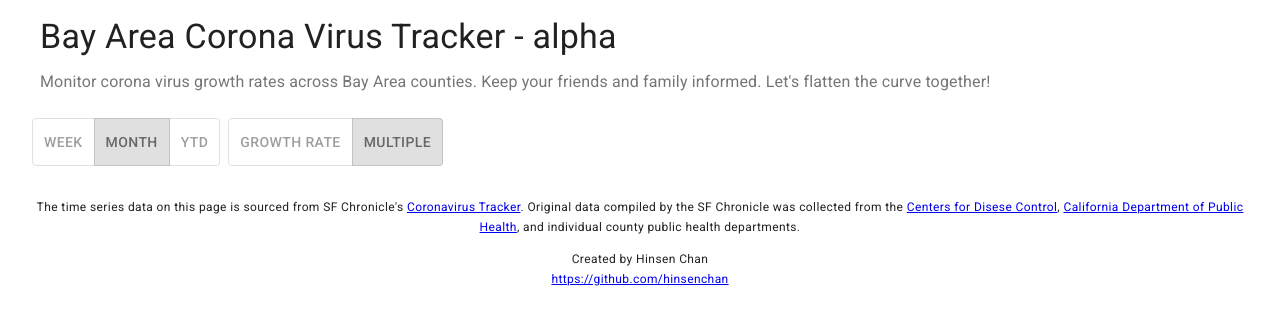
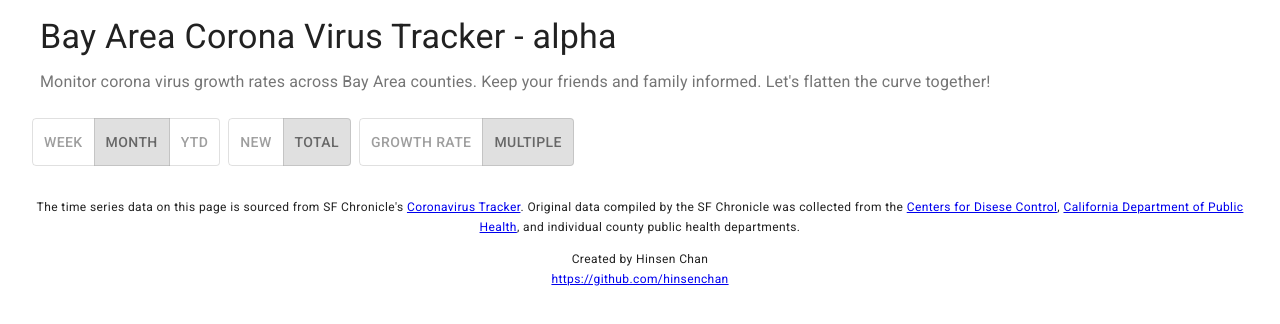
Before and after one commit to hinsenchan/bay-area-corona-virus-tracker, a React (Create React App) app: page / in a window 1280 px wide. Shown: the top 324 px of the page. Built offline with nearby package versions, Linux system fonts and the light colour scheme; no server answers.

Commit message:
Add category button.

```diff
--- a/src/App.js
+++ b/src/App.js
@@ -53,8 +53,12 @@ const StyledCardActions = styled(CardActions)`
   @media screen and (max-width: 600px) {
     flex-direction: column;
 
-    & div:first-child {
+    & div {
       margin-bottom: 16px;
+
+      &:last-child {
+        margin-bottom: 0;
+      }
     }
   }
 `;
@@ -260,12 +264,17 @@ function App() {
   );
 
   const [granularity, setGranularity] = useState("month");
+  const [category, setCategory] = useState("total");
   const [aggregator, setAggregator] = useState("multiples");
 
   const startDateTime = GRANULARITY_DATETIME[granularity];
 
   const handleGranularity = (event, newGranularity) => {
     setGranularity(newGranularity);
+  };
+
+  const handleCategory = (event, newCategory) => {
+    setCategory(newCategory);
   };
 
   const handleAggregator = (event, newAggregator) => {
@@ -364,6 +373,19 @@ function App() {
             </ToggleButton>
             <ToggleButton value="year" aria-label="year">
               YTD
+            </ToggleButton>
+          </StyledToggleButtonGroup>
+          <StyledToggleButtonGroup
+            value={category}
+            exclusive
+            onChange={handleCategory}
+            aria-label="category"
+          >
+            <ToggleButton value="new" aria-label="new">
+              New
+            </ToggleButton>
+            <ToggleButton value="total" aria-label="total">
+              Total
             </ToggleButton>
           </StyledToggleButtonGroup>
           {isEqual(granularity, "year") ? (
```
